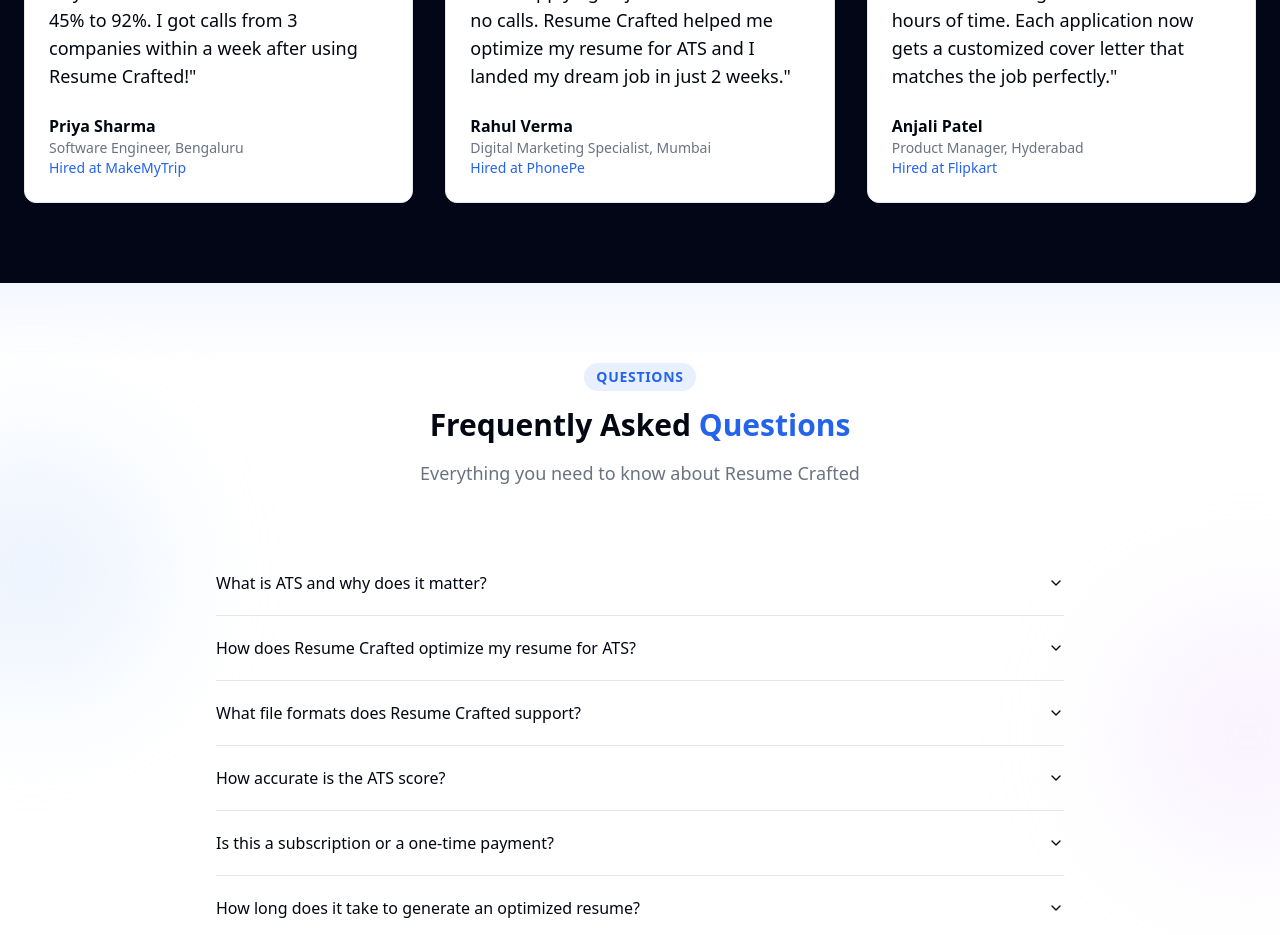
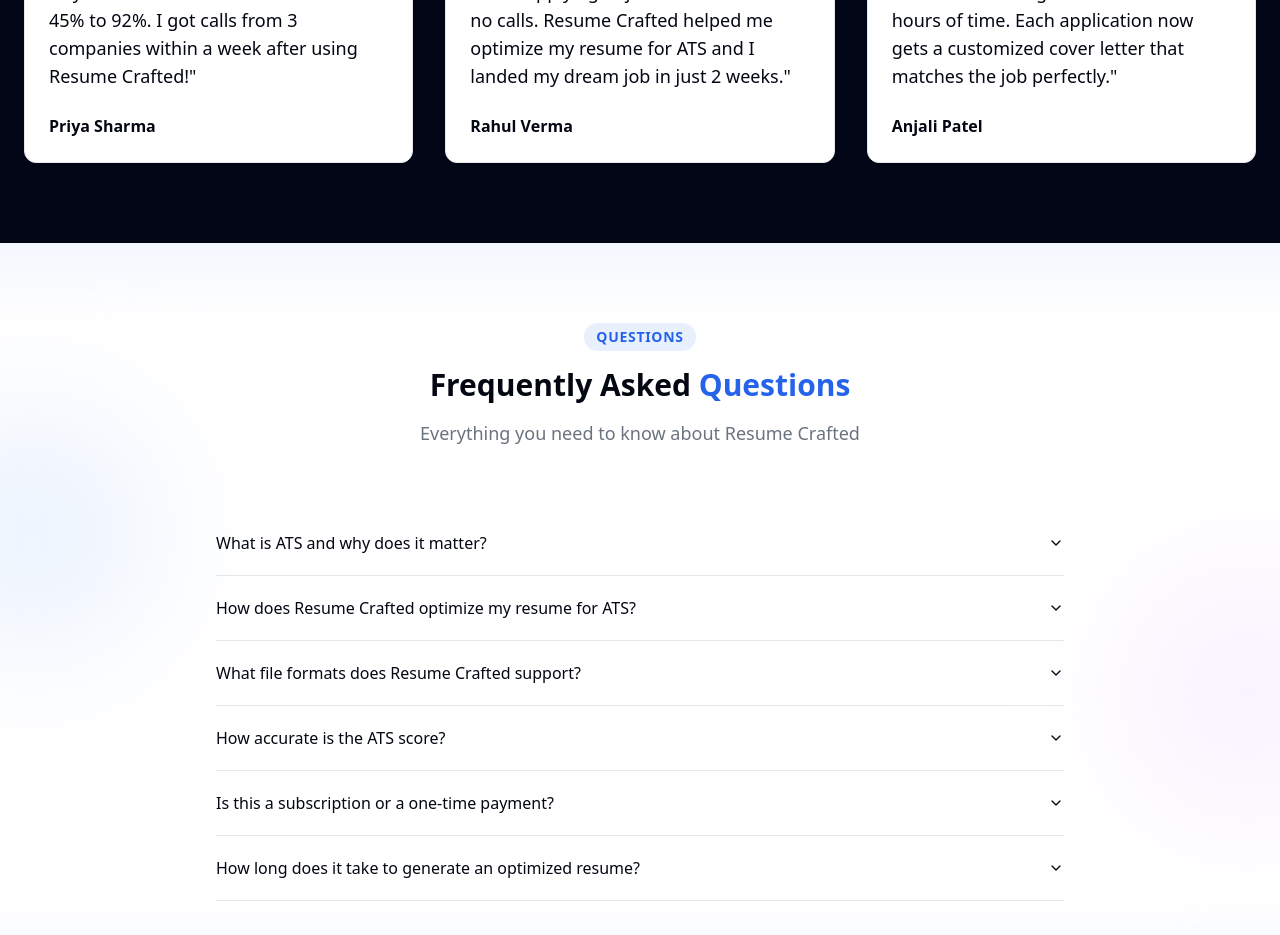
Before and after one commit to jeevanba273/resume-crafted, a React (Vite) app: page / in a window 1280 px wide. Shown: the part 2860-3795 px from the top of the page. Built offline with nearby package versions, Linux system fonts and the light colour scheme.

Commit message:
Remove designation and company from testimonials
Removes the role and company information from the testimonials displayed in the Testimonials component.

```diff
--- a/src/components/Testimonials.tsx
+++ b/src/components/Testimonials.tsx
@@ -1,3 +1,4 @@
+
 import { Card, CardContent } from "@/components/ui/card";
 const Testimonials = () => {
   const testimonials = [{
@@ -34,8 +35,6 @@ const Testimonials = () => {
                 <blockquote className="text-lg mb-6">"{testimonial.quote}"</blockquote>
                 <div>
                   <p className="font-semibold">{testimonial.name}</p>
-                  <p className="text-sm text-muted-foreground">{testimonial.role}</p>
-                  <p className="text-sm text-primary">{testimonial.company}</p>
                 </div>
               </CardContent>
             </Card>)}
```
